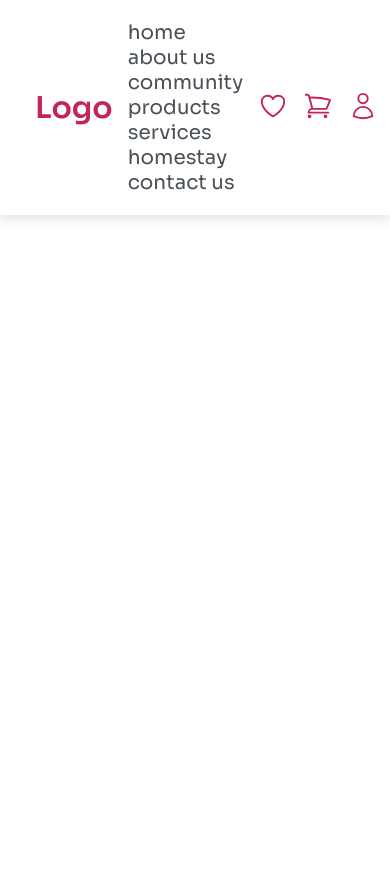
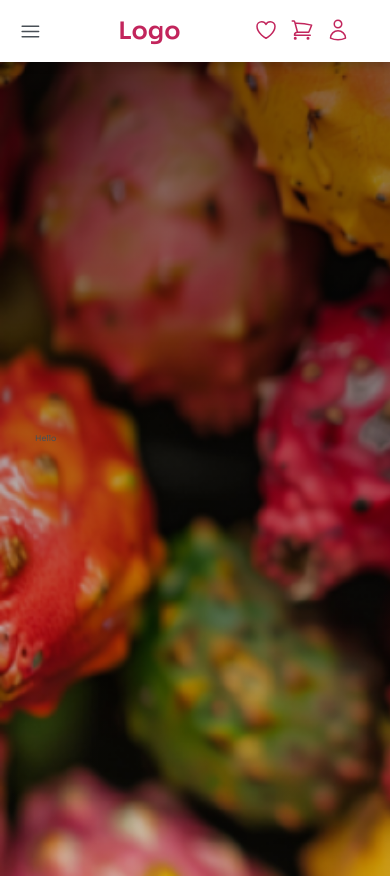
Before and after one commit to MaryModesto/Ecovip, a plain HTML site: page pages/Landing.html in a window 390 px wide. Before the commit the page ends 844 px from the top, so only its background shows below. Drawn offline with Linux system fonts and the light colour scheme.

Commit message:
add: initial layout of the home section

```diff
--- a/pages/Landing.html
+++ b/pages/Landing.html
@@ -19,16 +19,33 @@
   <body>
     <!-- HEADER start -->
     <header>
+      <input type="checkbox" name="" id="toggler--header" />
+      <label for="toggler--header" class="toggler-icon--header"
+        ><svg
+          xmlns="http://www.w3.org/2000/svg"
+          fill="none"
+          viewBox="0 0 24 24"
+          stroke-width="1.5"
+          stroke="currentColor"
+          class="icon icon--toggler"
+        >
+          <path
+            stroke-linecap="round"
+            stroke-linejoin="round"
+            d="M3.75 6.75h16.5M3.75 12h16.5m-16.5 5.25h16.5"
+          />
+        </svg>
+      </label>
+
       <a href="#" class="logo--header">Logo</a>
 
       <nav>
         <a href="#home" class="nav--home">home</a>
-        <a href="#about" class="nav--about">about us</a>
-        <a href="#community" class="nav--community">community</a>
+        <a href="#about" class="nav--about">about</a>
         <a href="#" class="nav--products">products</a>
         <a href="#" class="nav--services">services</a>
         <a href="homestay" class="nav--homestay">homestay</a>
-        <a href="#contact" class="nav--contact">contact us</a>
+        <a href="#contact" class="nav--contact">contact</a>
       </nav>
 
       <div class="icons-container--header">
@@ -91,5 +108,9 @@
       </div>
     </header>
     <!-- HEADER end -->
+
+    <!-- HOME start -->
+    <section class="main-container--home" id="home">hello</section>
+    <!-- HOME end -->
   </body>
 </html>
--- a/styles/LandingStyle.css
+++ b/styles/LandingStyle.css
@@ -2,7 +2,9 @@
 /* ACCENT COLOR: #8AB14C */
 /* GREY COLOR: #495057 */
 
+/*                   */
 /* GENERAL STYLES */
+/*                   */
 * {
   margin: 0;
   padding: 0;
@@ -19,6 +21,7 @@ html {
 
 body {
   color: #495057;
+  text-transform: capitalize;
 }
 
 .icon {
@@ -27,7 +30,13 @@ body {
   height: 3rem;
 }
 
+a:active {
+  transition: 0s;
+}
+
+/*                           */
 /* HEADER - General Styles */
+/*                           */
 header {
   position: fixed;
   top: 0;
@@ -35,7 +44,8 @@ header {
   right: 0;
   padding: 2rem 9%;
   z-index: 1000;
-  box-shadow: 0 0.5rem 1rem rgba(0, 0, 0, 0.1);
+  box-shadow: 0 0.5rem 1rem rgba(0, 0, 0, 0.2);
+  background-color: white;
 
   /* flexbpox properties */
   display: flex;
@@ -47,12 +57,36 @@ header a:link {
   text-decoration: none;
 }
 
+/* HEADER - logo && toggle*/
+#toggler--header {
+  display: none;
+}
+
+.icon--toggler {
+  stroke: #495057;
+  border-radius: 5rem;
+  padding: 0.3rem;
+}
+
+.icon--toggler:hover {
+  stroke: white;
+  background-color: #c2255c;
+  transition: 0s;
+}
+
+.icon--toggler:active {
+  stroke: white;
+  background-color: #8ab14c;
+  transition: 0s;
+}
+
 .logo--header {
   color: #c2255c;
   font-size: 3rem;
   font-weight: 600;
 }
 
+/* HEADER - nav */
 nav a {
   color: #495057;
   font-size: 2rem;
@@ -67,7 +101,9 @@ nav a:active {
   color: #8ab14c;
 }
 
+/* HEADER - icons */
 .icons-container--header {
+  margin-right: 3rem;
   /* flexbox properties */
   display: flex;
   gap: 1.5rem;
@@ -80,4 +116,79 @@ nav a:active {
 .icon--header:active {
   stroke: #8ab14c;
   fill: #8ab14c;
+  transition: 0s;
 }
+
+/*                           */
+/* HOME - general styles */
+/*                           */
+.main-container--home {
+  min-height: 100vh;
+  background-image: linear-gradient(rgba(0, 0, 0, 0.5), rgba(0, 0, 0, 0.1)),
+    url(../img/dragonfruit--landing.png);
+  background-repeat: no-repeat;
+  background-size: cover;
+  padding: 2rem 9%;
+  /* flexbox properties */
+  display: flex;
+  align-items: center;
+}
+
+/*                           */
+/* !!! MEDIA QUERIES !!! */
+/*                           */
+@media (max-width: 2000px) {
+  .icon--toggler {
+    display: none;
+  }
+}
+
+@media (max-width: 991px) {
+  html {
+    font-size: 55%;
+  }
+
+  header {
+    padding: 2rem;
+  }
+
+  .icon--toggler {
+    display: none;
+  }
+}
+
+@media (max-width: 768px) {
+  header .toggler-icon--header {
+    display: block;
+  }
+
+  .icon--toggler {
+    display: flex;
+  }
+
+  #toggler--header:checked ~ nav {
+    clip-path: polygon(0 0, 100% 0, 100% 100%, 0 100%);
+  }
+
+  header nav {
+    position: absolute;
+    top: 100%;
+    left: 0;
+    right: 0;
+    border-top: 0.1rem solid rgba(0, 0, 0, 0.2);
+    clip-path: polygon(0 0, 100% 0, 100% 0, 0 0);
+  }
+
+  header nav a {
+    margin: 1.5rem;
+    padding: 1.5rem;
+    border: 0.1rem solid rgba(0, 0, 0, 0.2);
+    display: block;
+  }
+}
+
+@media (max-width: 450px) {
+  html {
+    font-size: 50%;
+  }
+}
```
Also changed, not shown: img/dragonfruit--landing.png (added), 1 other file.
